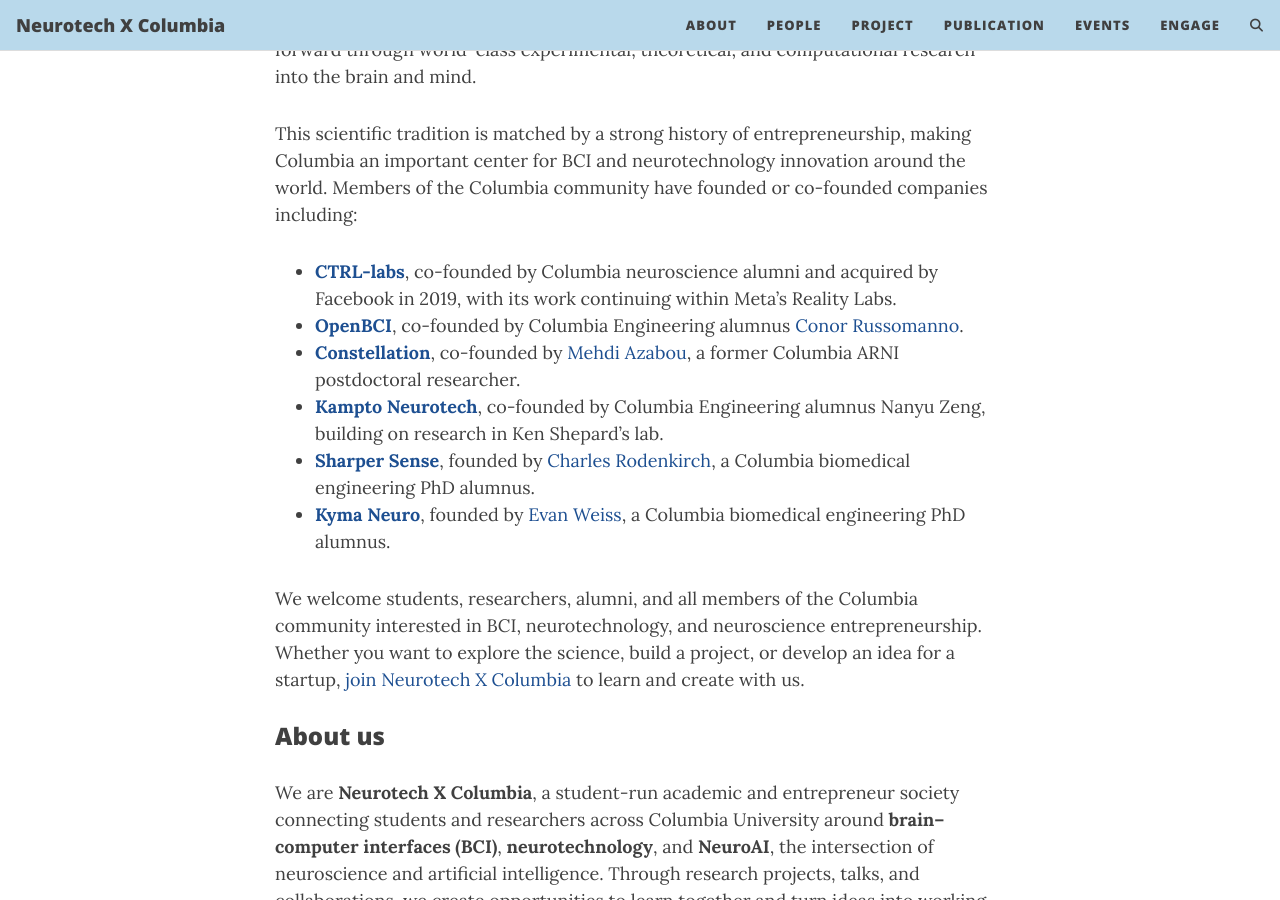
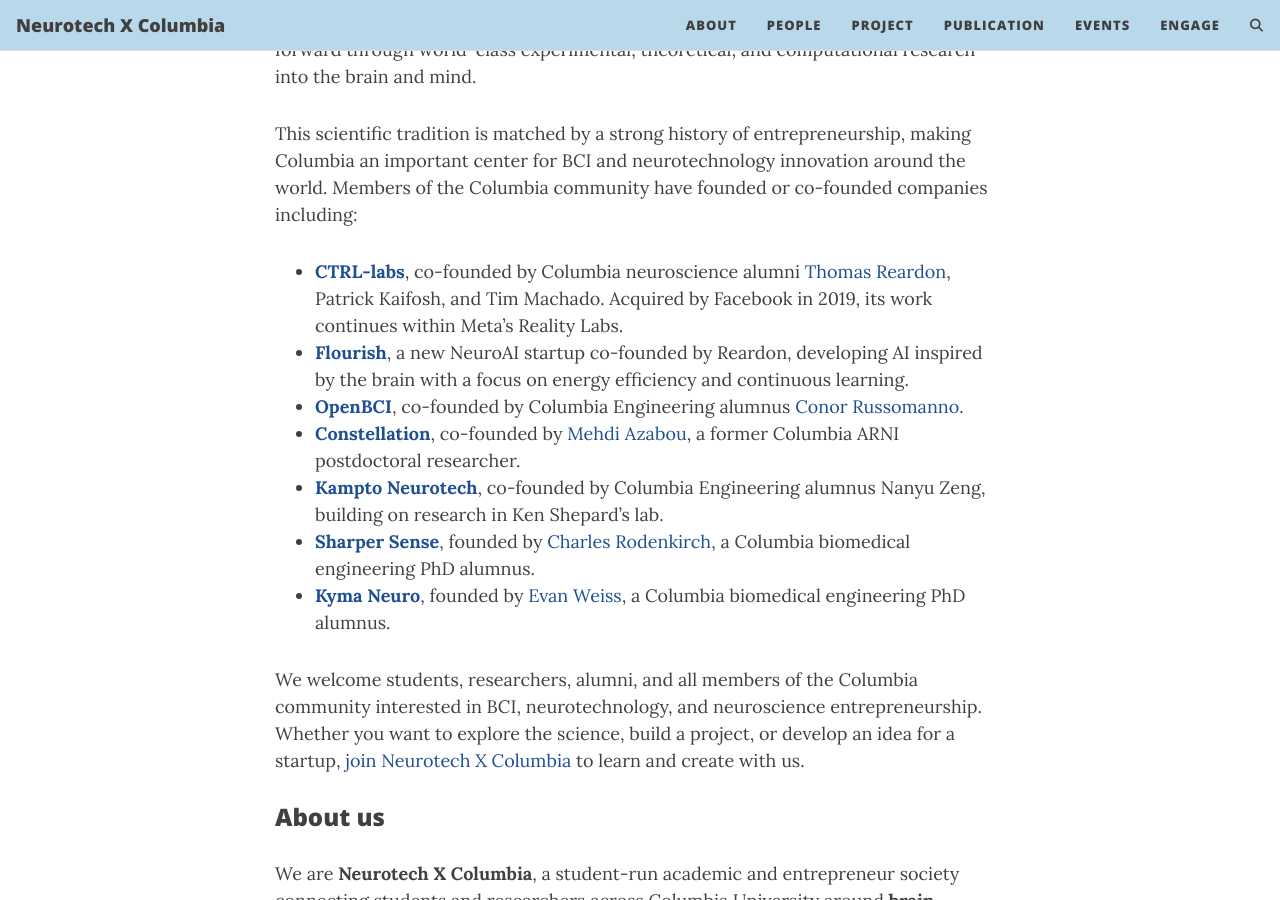
Before and after one commit to Neurotech-X-Columbia/Neurotech-X-Columbia.github.io, a Jekyll site: the page built from about.md, in a window 1280 px wide and 900 px high, scrolled down 513 px. Built offline with Jekyll 4.4.1, drawn with Linux system fonts in a browser that asks for light colours; comment, search, counter and statistics services are not loaded.

Commit message:
Name CTRL-labs founders and add Flourish

```diff
--- a/about.md
+++ b/about.md
@@ -10,7 +10,8 @@
 
 This scientific tradition is matched by a strong history of entrepreneurship, making Columbia an important center for BCI and neurotechnology innovation around the world. Members of the Columbia community have founded or co-founded companies including:
 
-- **[CTRL-labs](https://about.fb.com/news/2021/03/inside-facebook-reality-labs-wrist-based-interaction-for-the-next-computing-platform/)**, co-founded by Columbia neuroscience alumni and acquired by Facebook in 2019, with its work continuing within Meta's Reality Labs.
+- **[CTRL-labs](https://about.fb.com/news/2021/03/inside-facebook-reality-labs-wrist-based-interaction-for-the-next-computing-platform/)**, co-founded by Columbia neuroscience alumni [Thomas Reardon](https://secretary.columbia.edu/directory/thomas-reardon), Patrick Kaifosh, and Tim Machado. Acquired by Facebook in 2019, its work continues within Meta's Reality Labs.
+- **[Flourish](https://flourishlabs.ai/)**, a new NeuroAI startup co-founded by Reardon, developing AI inspired by the brain with a focus on energy efficiency and continuous learning.
 - **[OpenBCI](https://openbci.com/)**, co-founded by Columbia Engineering alumnus [Conor Russomanno](https://conorrussomanno.com/).
 - **[Constellation](https://www.constellationlab.io/)**, co-founded by [Mehdi Azabou](https://www.linkedin.com/in/mehdiazabou/), a former Columbia ARNI postdoctoral researcher.
 - **[Kampto Neurotech](https://www.kamptotech.com/about)**, co-founded by Columbia Engineering alumnus Nanyu Zeng, building on research in Ken Shepard's lab.
```
